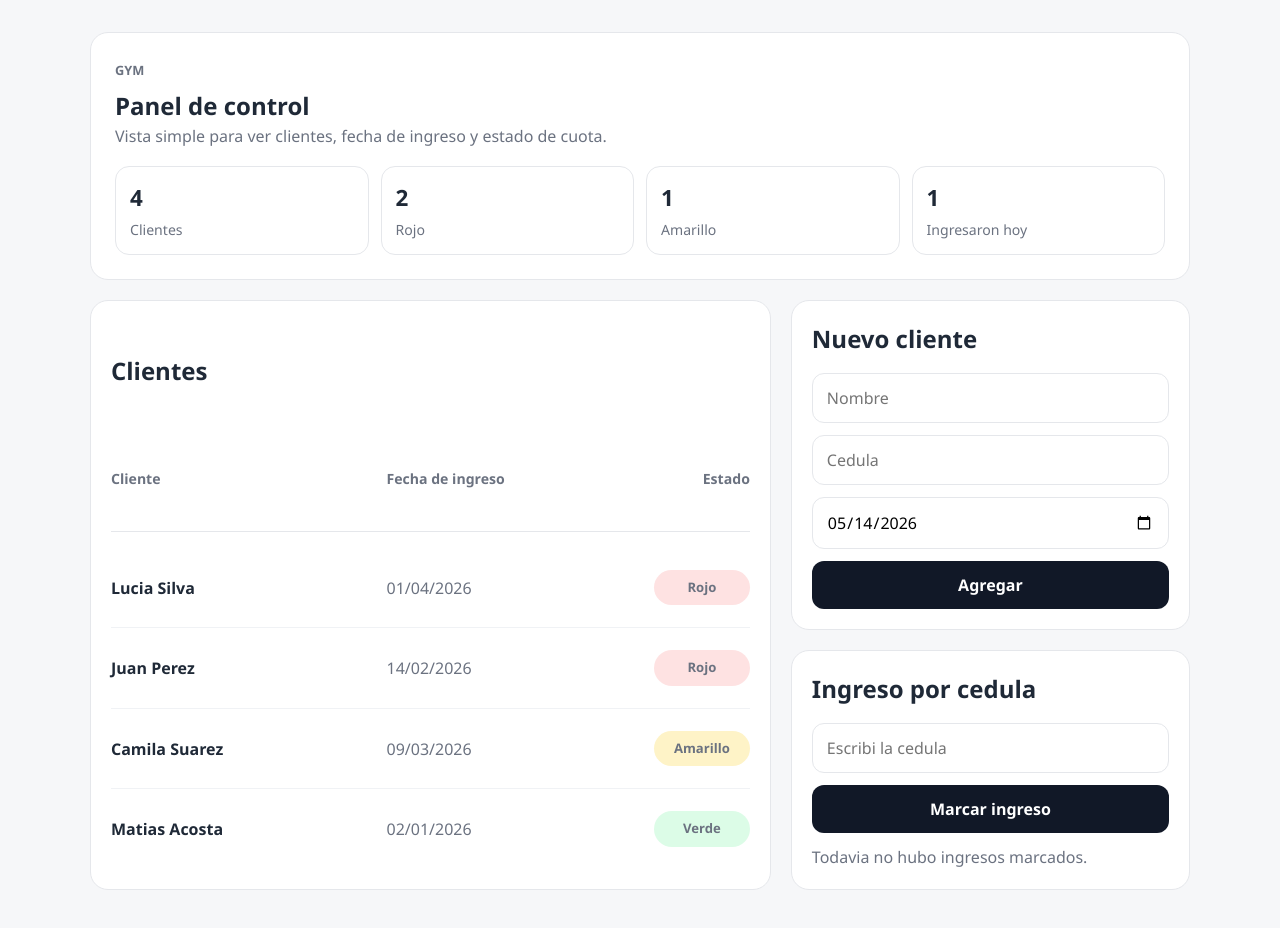
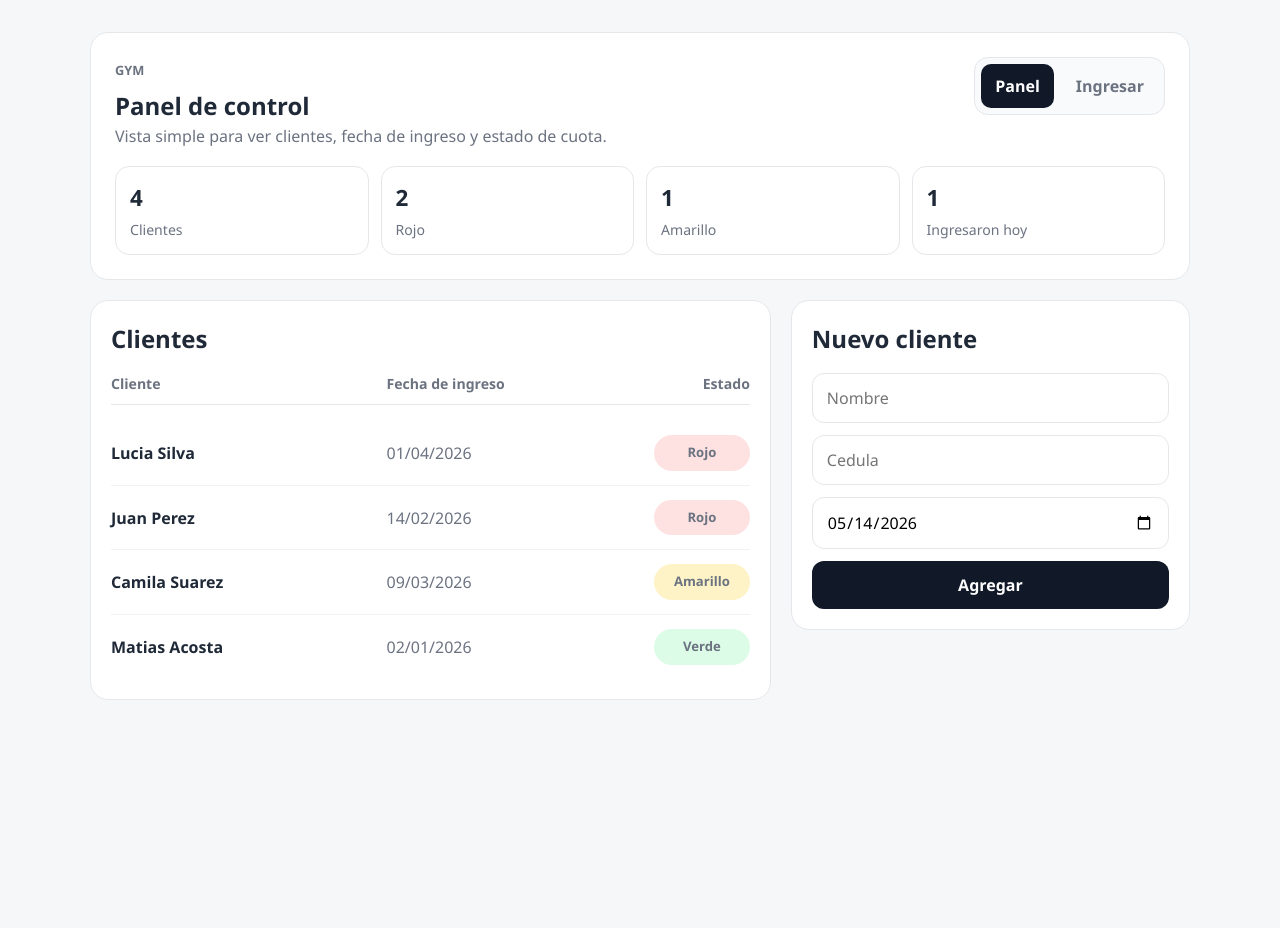
Before and after one commit to MoNRaSpGit/frontend-gym, a React (Vite) app: page / in a window 1280 px wide. Shown: the top 928 px of the page. After the commit the page ends 800 px from the top, so only its background shows below. Built offline with nearby package versions, Linux system fonts and the light colour scheme.

Commit message:
Split gym panel and check-in tabs

```diff
--- a/src/features/gym/GymHomePage.tsx
+++ b/src/features/gym/GymHomePage.tsx
@@ -2,6 +2,7 @@ import { useMemo, useRef, useState } from "react";
 import type { FormEvent } from "react";
 
 type ClientStatus = "up_to_date" | "upcoming" | "due";
+type GymTab = "panel" | "ingresar";
 
 type Client = {
   id: string;
@@ -119,6 +120,7 @@ export function GymHomePage() {
   const [newClient, setNewClient] = useState(initialForm);
   const [kioskInput, setKioskInput] = useState("");
   const [kioskResult, setKioskResult] = useState("Todavia no hubo ingresos marcados.");
+  const [activeTab, setActiveTab] = useState<GymTab>("panel");
   const nextIdRef = useRef(100);
 
   const activeClients = useMemo(() => clients.filter((client) => client.active), [clients]);
@@ -184,12 +186,36 @@ export function GymHomePage() {
   return (
     <main className="gym-shell">
       <section className="hero-simple">
+        <div className="hero-top">
           <div>
             <span className="eyebrow">Gym</span>
-          <h1>Panel de control</h1>
-          <p>Vista simple para ver clientes, fecha de ingreso y estado de cuota.</p>
+            <h1>{activeTab === "panel" ? "Panel de control" : "Ingresar"}</h1>
+            <p>
+              {activeTab === "panel"
+                ? "Vista simple para ver clientes, fecha de ingreso y estado de cuota."
+                : "Pantalla separada para recepcion y marcado de ingreso por cedula."}
+            </p>
           </div>
 
+          <nav className="tabs" aria-label="Secciones gym">
+            <button
+              type="button"
+              className={`tab-button ${activeTab === "panel" ? "tab-button--active" : ""}`}
+              onClick={() => setActiveTab("panel")}
+            >
+              Panel
+            </button>
+            <button
+              type="button"
+              className={`tab-button ${activeTab === "ingresar" ? "tab-button--active" : ""}`}
+              onClick={() => setActiveTab("ingresar")}
+            >
+              Ingresar
+            </button>
+          </nav>
+        </div>
+
+        {activeTab === "panel" ? (
           <div className="summary-row">
             <div className="summary-box">
               <strong>{activeClients.length}</strong>
@@ -208,8 +234,10 @@ export function GymHomePage() {
               <span>Ingresaron hoy</span>
             </div>
           </div>
+        ) : null}
       </section>
 
+      {activeTab === "panel" ? (
         <section className="layout-simple">
           <article className="panel panel--main">
             <div className="panel__header">
@@ -266,8 +294,11 @@ export function GymHomePage() {
                 </button>
               </form>
             </article>
-
-          <article className="panel">
+          </aside>
+        </section>
+      ) : (
+        <section className="kiosk-page">
+          <article className="panel panel--kiosk">
             <div className="panel__header">
               <h2>Ingreso por cedula</h2>
             </div>
@@ -285,8 +316,8 @@ export function GymHomePage() {
               <p>{kioskResult}</p>
             </div>
           </article>
-        </aside>
         </section>
+      )}
     </main>
   );
 }
--- a/src/styles/global.css
+++ b/src/styles/global.css
@@ -62,6 +62,13 @@ a {
   gap: 18px;
 }
 
+.hero-top {
+  display: flex;
+  align-items: start;
+  justify-content: space-between;
+  gap: 16px;
+}
+
 .eyebrow {
   display: inline-block;
   margin-bottom: 8px;
@@ -86,6 +93,30 @@ a {
   display: grid;
   grid-template-columns: repeat(4, minmax(0, 1fr));
   gap: 12px;
+}
+
+.tabs {
+  display: inline-flex;
+  gap: 8px;
+  padding: 6px;
+  border: 1px solid var(--border);
+  border-radius: 14px;
+  background: #f9fafb;
+}
+
+.tab-button {
+  border: 0;
+  background: transparent;
+  color: var(--muted);
+  padding: 10px 14px;
+  border-radius: 10px;
+  font-weight: 700;
+  cursor: pointer;
+}
+
+.tab-button--active {
+  background: #111827;
+  color: #ffffff;
 }
 
 .summary-box {
@@ -117,10 +148,19 @@ a {
   align-content: start;
 }
 
+.kiosk-page {
+  display: grid;
+}
+
 .panel {
   padding: 20px;
   display: grid;
   gap: 16px;
+}
+
+.panel--kiosk {
+  width: min(520px, 100%);
+  justify-self: center;
 }
 
 .panel__header {
@@ -230,6 +270,10 @@ a {
   .summary-row {
     grid-template-columns: 1fr;
   }
+
+  .hero-top {
+    flex-direction: column;
+  }
 }
 
 @media (max-width: 640px) {
```
Lines whose indentation alone changed are shown as unchanged.
